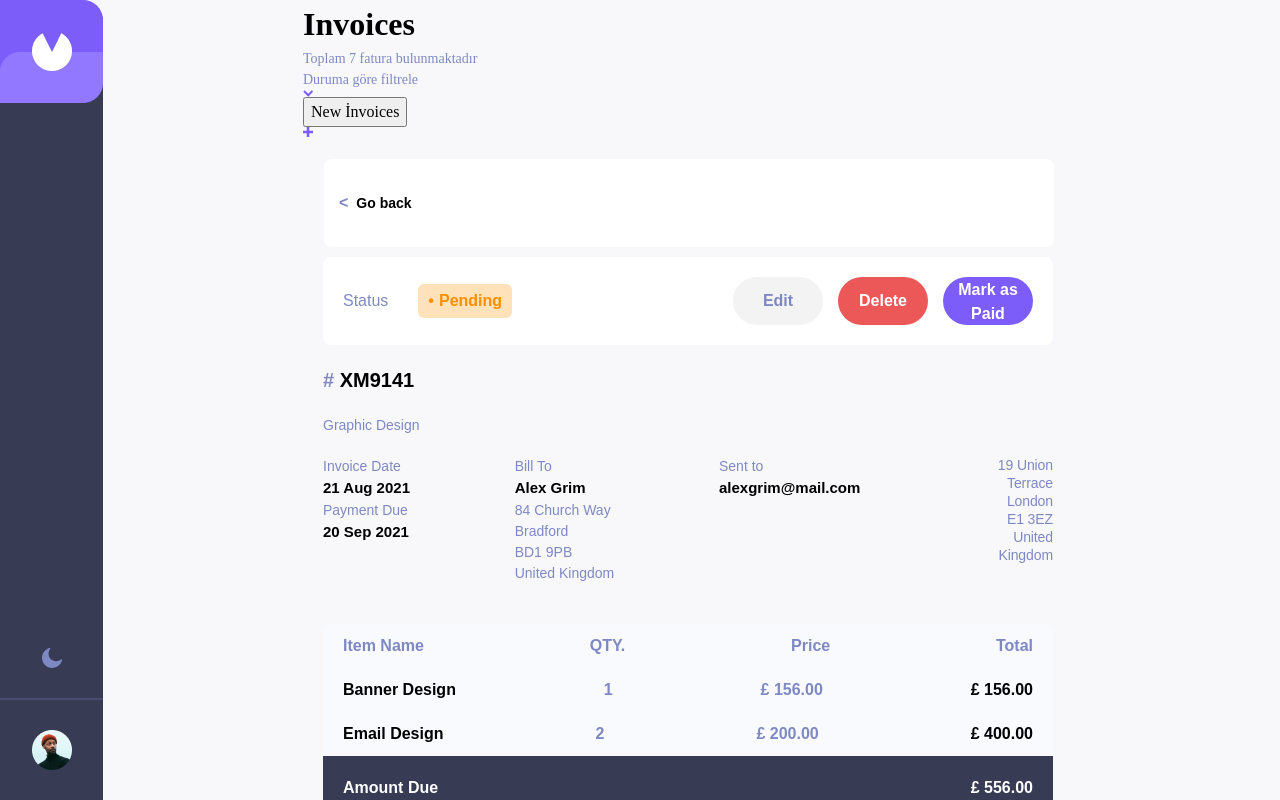
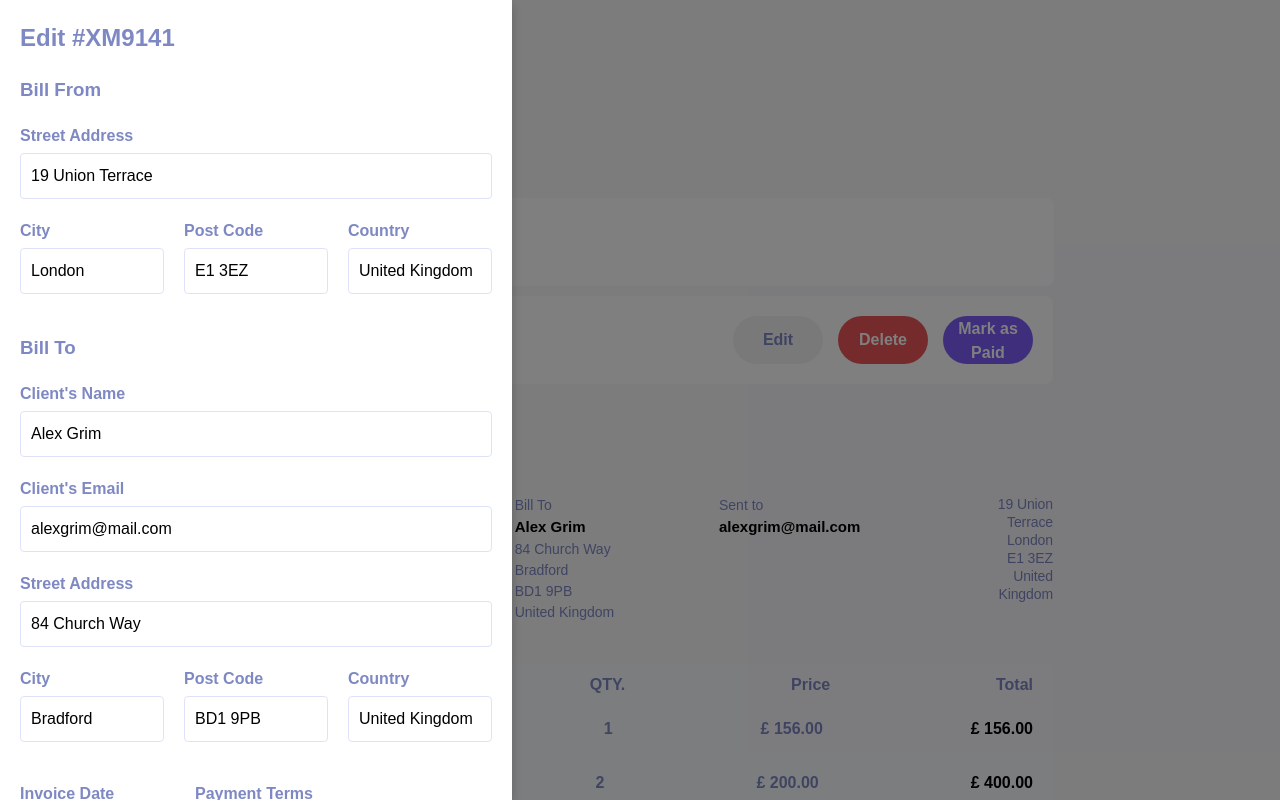
Before and after one commit to dogasvs/invoice-app, a Next.js app: page /invoices-list/details in a window 1280 px wide. Both pictures are taken after a click on the button "Edit". Shown: the top 800 px of the page. Built offline with nearby package versions, Linux system fonts and the light colour scheme.

Commit message:
modal.css yazıldı (güncellenecek)

```diff
--- a/components/modal/modal.css
+++ b/components/modal/modal.css
@@ -0,0 +1,173 @@
+/* Modal overlay */
+.modal-overlay {
+    position: fixed;
+    top: 0;
+    left: 0;
+    width: 100vw;
+    height: 100vh;
+    background: rgba(0, 0, 0, 0.5);
+    display: flex;
+    justify-content: flex-start;
+    align-items: center;
+    z-index: 1000;
+  }
+
+  /* Modal container */
+  .modal-container {
+    background-color: #ffffff;
+    width: 40%;
+    height: 100%;
+    padding: 20px;
+    box-shadow: 0 4px 10px rgba(0, 0, 0, 0.2);
+    overflow-y: auto;
+  }
+
+  h2, h3 {
+    color: #7e88c3;
+    margin-bottom: 20px;
+  }
+
+  /* Form layout and inputs */
+  .billFrom, .billTo, .invoiceDateSection {
+    margin-bottom: 20px;
+  }
+
+  .form-group {
+    margin-bottom: 20px;
+  }
+
+  .form-group label {
+    display: block;
+    font-weight: bold;
+    color: #7e88c3;
+    margin-bottom: 5px;
+  }
+
+  .form-group input,
+  .form-group select {
+    width: 100%;
+    padding: 10px;
+    border: 1px solid #dfe3fa;
+    border-radius: 4px;
+  }
+
+  .form-row {
+    display: flex;
+    gap: 20px;
+  }
+
+  /* Custom Select Container */
+  .custom-select {
+    position: relative;
+    width: 100%;
+  }
+
+  .selected-option {
+    padding: 15px;
+    border: 1px solid #7c5dfa;
+    border-radius: 8px;
+    cursor: pointer;
+    background-color: white;
+    color: #7c5dfa;
+    font-weight: bold;
+    display: flex;
+    justify-content: space-between;
+    align-items: center;
+    transition: border-color 0.3s ease;
+  }
+
+  .selected-option:hover {
+    border-color: #9277ff;
+  }
+
+  .arrow {
+    font-size: 12px;
+    color: #7c5dfa;
+    transition: transform 0.3s ease;
+  }
+
+  .custom-select:hover .arrow {
+    transform: rotate(180deg); /* Dropdown oku tersine şaapıyo */
+  }
+
+  /* Dropdown Options */
+  .options {
+    position: absolute;
+    top: 100%;
+    left: 0;
+    width: 100%;
+    background-color: white;
+    border: 1px solid #7c5dfa;
+    border-radius: 8px;
+    box-shadow: 0px 4px 12px rgba(0, 0, 0, 0.1);
+    overflow: hidden;
+    transition: max-height 0.3s ease;
+    z-index: 100;
+    max-height: 0;
+  }
+
+  .custom-select:hover .options {
+    max-height: 150px;
+  }
+
+  .options li {
+    padding: 15px;
+    cursor: pointer;
+    color: #7e88c3;
+    transition: background-color 0.3s ease, color 0.3s ease;
+  }
+
+  .options li:hover {
+    background-color: #f9fafe;
+    color: #7c5dfa; }
+
+  .options li:not(:last-child) {
+    border-bottom: 1px solid #e2e6f8;
+  }
+
+  /* Item List Section */
+  .itemListSection {
+    margin-top: 30px;
+  }
+
+  .item {
+    display: flex;
+    justify-content: space-between;
+    gap: 10px;
+    margin-bottom: 10px;
+  }
+
+  .add-item-btn {
+    background-color: transparent;
+    color: #7e88c3;
+    border: none;
+    cursor: pointer;
+    margin-top: 10px;
+  }
+
+  /* Modal buttons */
+  .modal-buttons {
+    display: flex;
+    justify-content: space-between;
+    margin-top: 30px;
+  }
+
+  .cancel-btn {
+    background-color: transparent;
+    color: #7e88c3;
+    border: none;
+    cursor: pointer;
+  }
+
+  .save-btn {
+    font-family: 'League Spartan', sans-serif;
+    font-size: 15px;
+    font-weight: 700;
+    letter-spacing: -0.25px;
+    background-color: #7c5dfa;
+    color: white;
+    width: 138px;
+    height: 48px;
+    border-radius: 24px 0px 0px 0px;
+    cursor: pointer;
+  }
```
